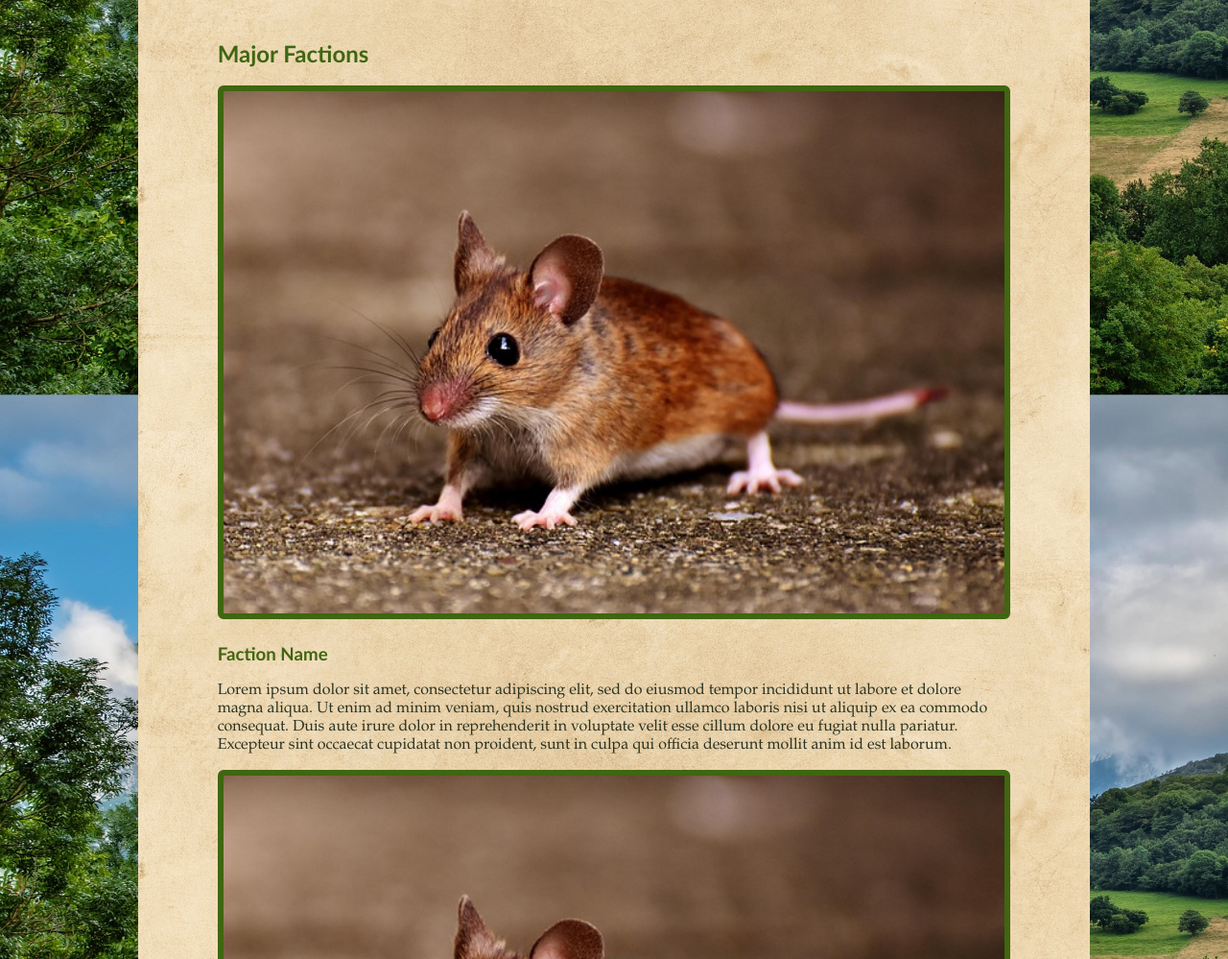
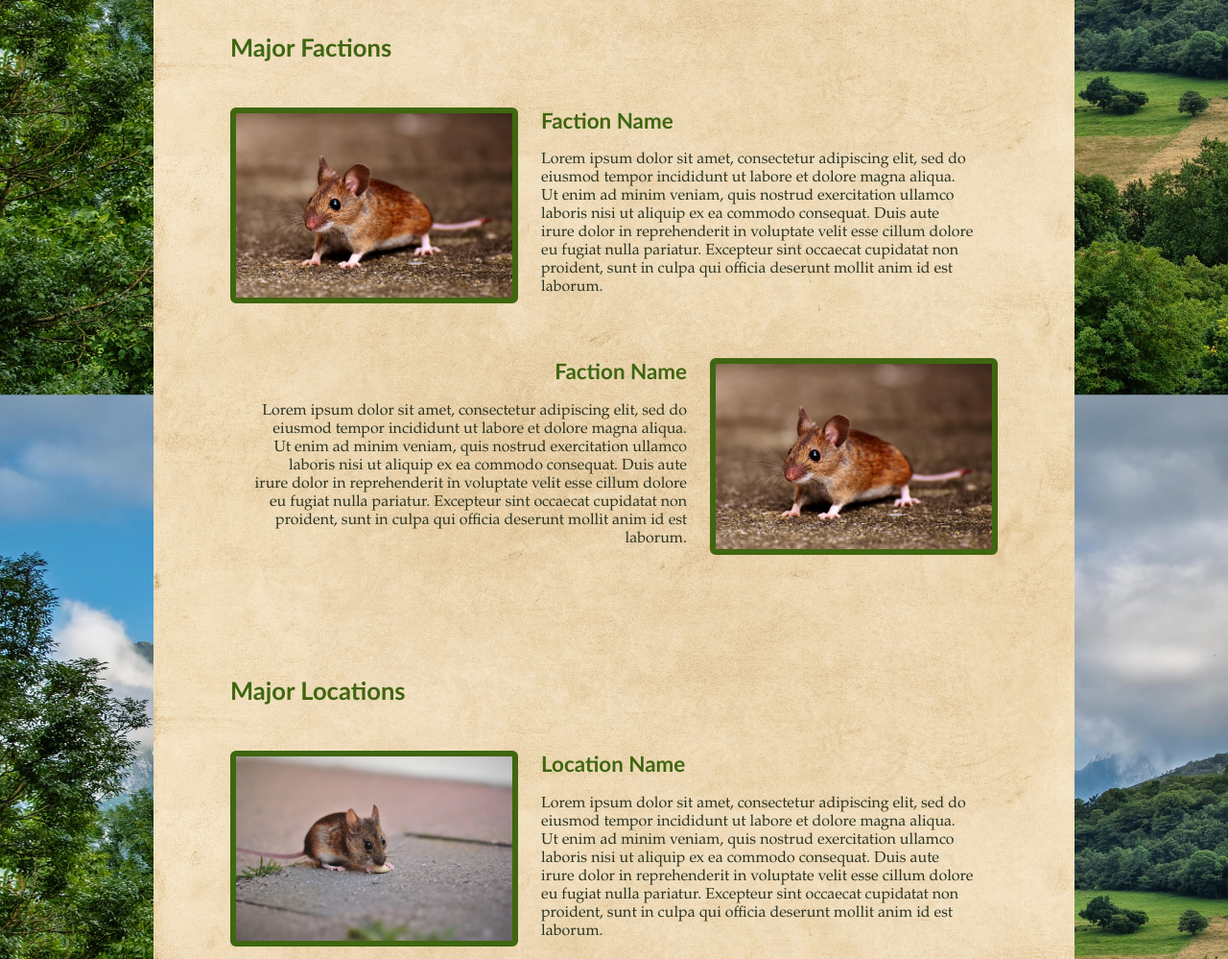
Before and after one commit to leoldfield/ifsc-3342, a plain HTML site: page final-project/setting.html in a window 1280 px wide. Shown: the part 442-1441 px from the top of the page at 96% size. Drawn offline with Linux system fonts and the light colour scheme.

Commit message:
Updated Settings page and layout with new width breakpoint

```diff
--- a/final-project/author.html
+++ b/final-project/author.html
@@ -14,14 +14,15 @@
   <meta property="og:url" content="">
   <meta property="og:image" content="">
 
-  <link rel="icon" href="/favicon.ico" sizes="any">
-  <link rel="icon" href="/icon.svg" type="image/svg+xml">
-  <link rel="apple-touch-icon" href="icon.png">
+  <link rel="icon" type="image/x-icon" href="favicon.ico?" sizes="any">
 
   <script src="https://kit.fontawesome.com/a254b4d335.js" crossorigin="anonymous"></script>
 </head>
 
 <body>
+  <main>
+
+
     <header>
       <div class="banner">
         <div id="nav-bar">
@@ -40,7 +41,7 @@
                 <a href="classes.html">Classes</a>
                 <a href="setting.html">Setting</a>
                 <a href="author.html">Author</a>
-              <div class="button"><a href="#">Download</a></div>
+                <div class="button"><a href="resources/content/Soltaria TTRPG Classes.pdf">Download</a></div>
               </div>
             </div>
           </nav>
@@ -49,7 +50,7 @@
     </header>
 
 
-  <main>
+    <div class="content">
       <section class="primary">
         <img class="img-border" src="resources/img/mouse_placeholder.jpg" alt="placeholder">
         <div class="right-content">
@@ -103,13 +104,13 @@
         </section>
       </section>
 
-  </main>
+    </div>
 
 
     <footer>
       &copy; 2025 Lin Oldfield | <a href="#top">Top</a>
     </footer>
-
+  </main>
 </body>
 
 
--- a/final-project/resources/css/setting-style.css
+++ b/final-project/resources/css/setting-style.css
@@ -3,6 +3,47 @@
     --accent-2:#56A3D1;
 }
 
-.faction img{
+.faction, .location{
+    margin:48px 0px;
+}
+
+.faction img, .location img{
     width:100%;
 }
+
+
+@media screen and (min-width:650px){
+
+    .faction, .location{
+        display:grid;
+    }
+
+    article{
+        display:grid;
+        grid-template-areas:
+        "img desc";
+    }
+
+    .faction:nth-child(odd), .location:nth-child(odd){
+        grid-template-areas:
+        "desc img";
+    }
+
+    .faction:nth-child(odd), .location:nth-child(odd) h2{
+        text-align: right;
+    }
+
+    .faction img, .location img{
+        grid-area: img;
+        width: clamp(250px, 30vw, 300px);
+    }
+
+    .faction-desc, .location-desc{
+        grid-area:desc;
+        padding: 0px 24px;
+    }
+
+    .faction-desc h2, .location-desc h2{
+        margin-top:0px;
+    }
+}
--- a/final-project/resources/css/style.css
+++ b/final-project/resources/css/style.css
@@ -10,9 +10,6 @@
   --button-hover:#3F6610;
   --nav-menu-bg:#EDE0D0;
   --nav-menu-hover:#afc099;
-  --small-view:400px;
-  --med-view:800px;
-  --large-view:1200px;
 }
 
 html{
@@ -46,6 +43,11 @@ body{
   background-attachment: fixed;
   margin:0px;
   min-height:100vh;
+
+}
+
+main{
+  height:100vh;
   display:flex;
   flex-wrap:nowrap;
   flex-direction:column;
@@ -128,7 +130,7 @@ header{
 
 
 /*Styling buttons*/
-.button, .button a{
+.button, .button a, .button a:visited{
   color:white;
   background-color: var(--button-main);
   border:0;
@@ -144,7 +146,7 @@ header{
   background-color: var(--button-hover);
 }
 
-main{
+.content{
   background-image: url(../img/paperTexture.jpg);
   background-size:contain;
   background-repeat:repeat;
@@ -154,12 +156,24 @@ main{
   margin:0px 16px;
   display:grid;
   grid-template-columns: repeat(12, minmax(0, 1fr));
-  flex-grow: 2;
+  flex-grow: 3;
 }
 
 h1, h2, h3{
   font-family:'Gill Sans', 'Gill Sans MT', Calibri, 'Trebuchet MS', sans-serif;
   color:var(--accent-1);
+}
+
+h1{
+  font-size:1.6em;
+}
+
+h2{
+  font-size:1.4em;
+}
+
+h3{
+  font-size:1.2em;
 }
 
 section {
@@ -188,6 +202,11 @@ section {
   margin:6px;
   border-radius:12px;
   padding:12px;
+}
+
+#download-buttons .button a{
+  text-decoration: none;
+  background-color:inherit;
 }
 
 .img-border{
@@ -325,14 +344,14 @@ footer a:hover{
 
 
 @media screen and (min-width:650px){
-  header, main, footer{
+  main{
     margin: 0px 72px;
   }
 }
 
 
 @media screen and (min-width:1150px){
-  header, main, footer{
+  main{
     margin: 0px 144px;
   }
 
@@ -371,3 +390,16 @@ footer a:hover{
   }
 
 }
+
+@media screen and (min-width:1600px){
+
+  main{
+    margin: 0px auto;
+    max-width:1260px;
+  }
+
+  header, .content, footer{
+    margin:0px;
+  }
+
+}
--- a/final-project/setting.html
+++ b/final-project/setting.html
@@ -15,14 +15,15 @@
   <meta property="og:url" content="">
   <meta property="og:image" content="">
 
-  <link rel="icon" href="/favicon.ico" sizes="any">
-  <link rel="icon" href="/icon.svg" type="image/svg+xml">
-  <link rel="apple-touch-icon" href="icon.png">
+  <link rel="icon" type="image/x-icon" href="favicon.ico?" sizes="any">
 
   <script src="https://kit.fontawesome.com/a254b4d335.js" crossorigin="anonymous"></script>
 </head>
 
 <body>
+  <main>
+
+
     <header>
       <div class="banner">
         <div id="nav-bar">
@@ -41,7 +42,7 @@
                 <a href="classes.html">Classes</a>
                 <a href="setting.html">Setting</a>
                 <a href="author.html">Author</a>
-              <div class="button"><a href="#">Download</a></div>
+                <div class="button"><a href="resources/content/Soltaria TTRPG Classes.pdf">Download</a></div>
               </div>
             </div>
           </nav>
@@ -50,7 +51,7 @@
     </header>
 
 
-  <main>
+    <div class="content">
       <section class="primary">
         <img class="img-border" src="resources/img/mountains-sm.jpg" alt="placeholder">
         <div class="right-content">
@@ -60,36 +61,52 @@
       </section>
 
       <section>
-      <h2>Major Factions</h2>
+        <h1>Major Factions</h1>
         <article class="faction">
           <img class="img-border" src="resources/img/mouse_placeholder.jpg">
-        <h3>Faction Name</h3>
+          <div class="faction-desc">
+            <h2>Faction Name</h2>
             <p>Lorem ipsum dolor sit amet, consectetur adipiscing elit, sed do eiusmod tempor incididunt ut labore et dolore magna aliqua. Ut enim ad minim veniam, quis nostrud exercitation ullamco laboris nisi ut aliquip ex ea commodo consequat. Duis aute irure dolor in reprehenderit in voluptate velit esse cillum dolore eu fugiat nulla pariatur. Excepteur sint occaecat cupidatat non proident, sunt in culpa qui officia deserunt mollit anim id est laborum.</p>
+          </div>
+
         </article>
 
 
         <article class="faction">
           <img class="img-border" src="resources/img/mouse_placeholder.jpg">
-        <h3>Faction Name</h3>
+          <div class="faction-desc">
+            <h2>Faction Name</h2>
             <p>Lorem ipsum dolor sit amet, consectetur adipiscing elit, sed do eiusmod tempor incididunt ut labore et dolore magna aliqua. Ut enim ad minim veniam, quis nostrud exercitation ullamco laboris nisi ut aliquip ex ea commodo consequat. Duis aute irure dolor in reprehenderit in voluptate velit esse cillum dolore eu fugiat nulla pariatur. Excepteur sint occaecat cupidatat non proident, sunt in culpa qui officia deserunt mollit anim id est laborum.</p>
+          </div>
         </article>
       </section>
 
+
       <section>
-      <h2>Locations</h2>
-      <h3>Location Name</h3>
+        <h1>Major Locations</h1>
+        <article class="location">
+          <img class="img-border" src="resources/img/mouse_placeholder_2.jpg">
+          <div class="location-desc">
+            <h2>Location Name</h2>
             <p>Lorem ipsum dolor sit amet, consectetur adipiscing elit, sed do eiusmod tempor incididunt ut labore et dolore magna aliqua. Ut enim ad minim veniam, quis nostrud exercitation ullamco laboris nisi ut aliquip ex ea commodo consequat. Duis aute irure dolor in reprehenderit in voluptate velit esse cillum dolore eu fugiat nulla pariatur. Excepteur sint occaecat cupidatat non proident, sunt in culpa qui officia deserunt mollit anim id est laborum.</p>
+          </div>
+        </article>
 
-      <h3>Location Name</h3>
+        <article class="location">
+          <img class="img-border" src="resources/img/mouse_placeholder_2.jpg">
+            <div class="location-desc">
+            <h2>Location Name</h2>
             <p>Lorem ipsum dolor sit amet, consectetur adipiscing elit, sed do eiusmod tempor incididunt ut labore et dolore magna aliqua. Ut enim ad minim veniam, quis nostrud exercitation ullamco laboris nisi ut aliquip ex ea commodo consequat. Duis aute irure dolor in reprehenderit in voluptate velit esse cillum dolore eu fugiat nulla pariatur. Excepteur sint occaecat cupidatat non proident, sunt in culpa qui officia deserunt mollit anim id est laborum.</p>
+          </div>
+        </article>
       </section>
-
-  </main>
+    </div>
 
 
     <footer>
       &copy; 2025 Lin Oldfield | <a href="#top">Top</a>
     </footer>
+  </main>
 
 </body>
 
```
Also changed, not shown: final-project/classes.html (+6 -8 lines), final-project/index.html (+11 -11 lines), final-project/favicon.ico, final-project/icon.png (deleted), final-project/icon.svg (deleted), 1 other file. Lines whose indentation alone changed are shown as unchanged.
